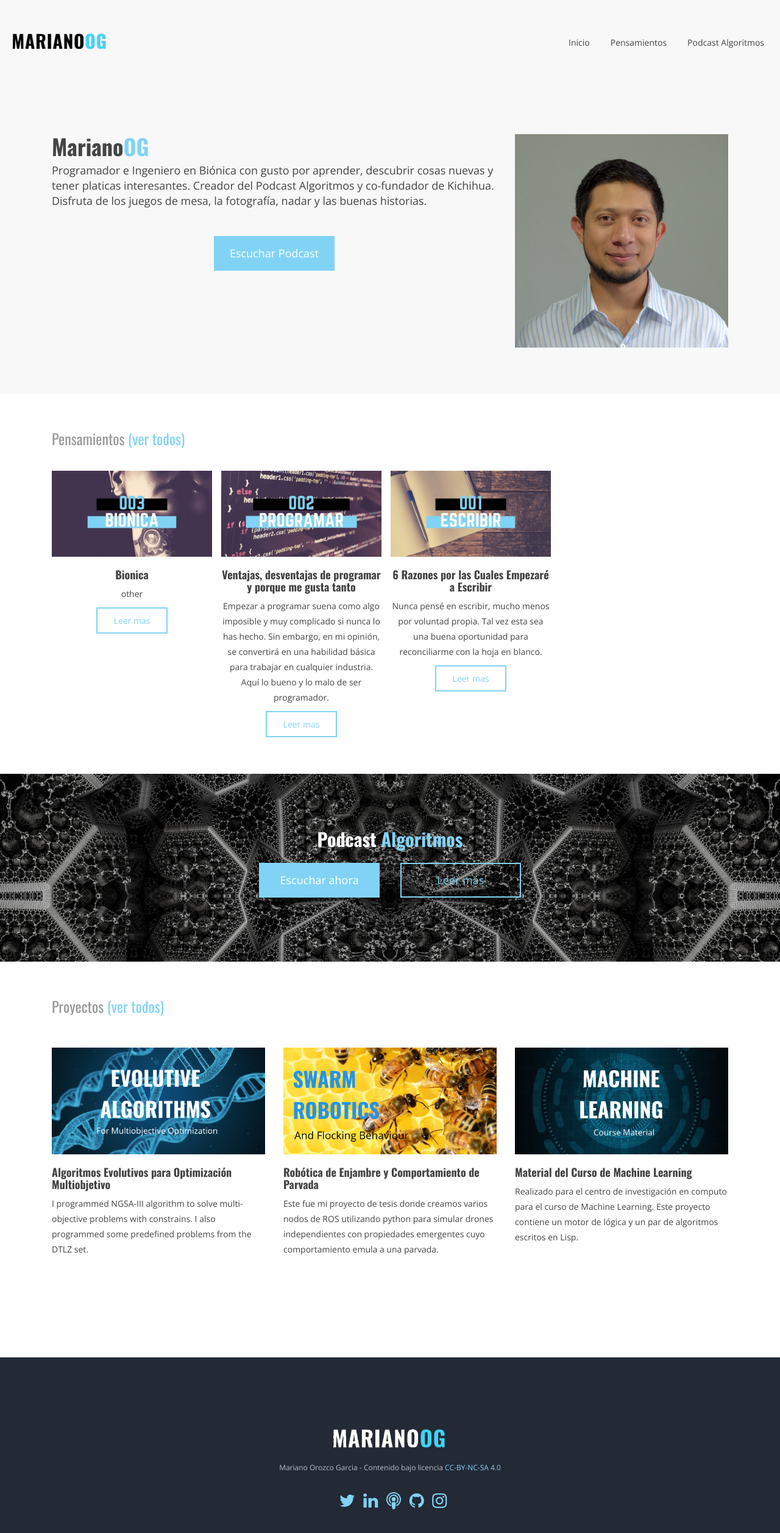
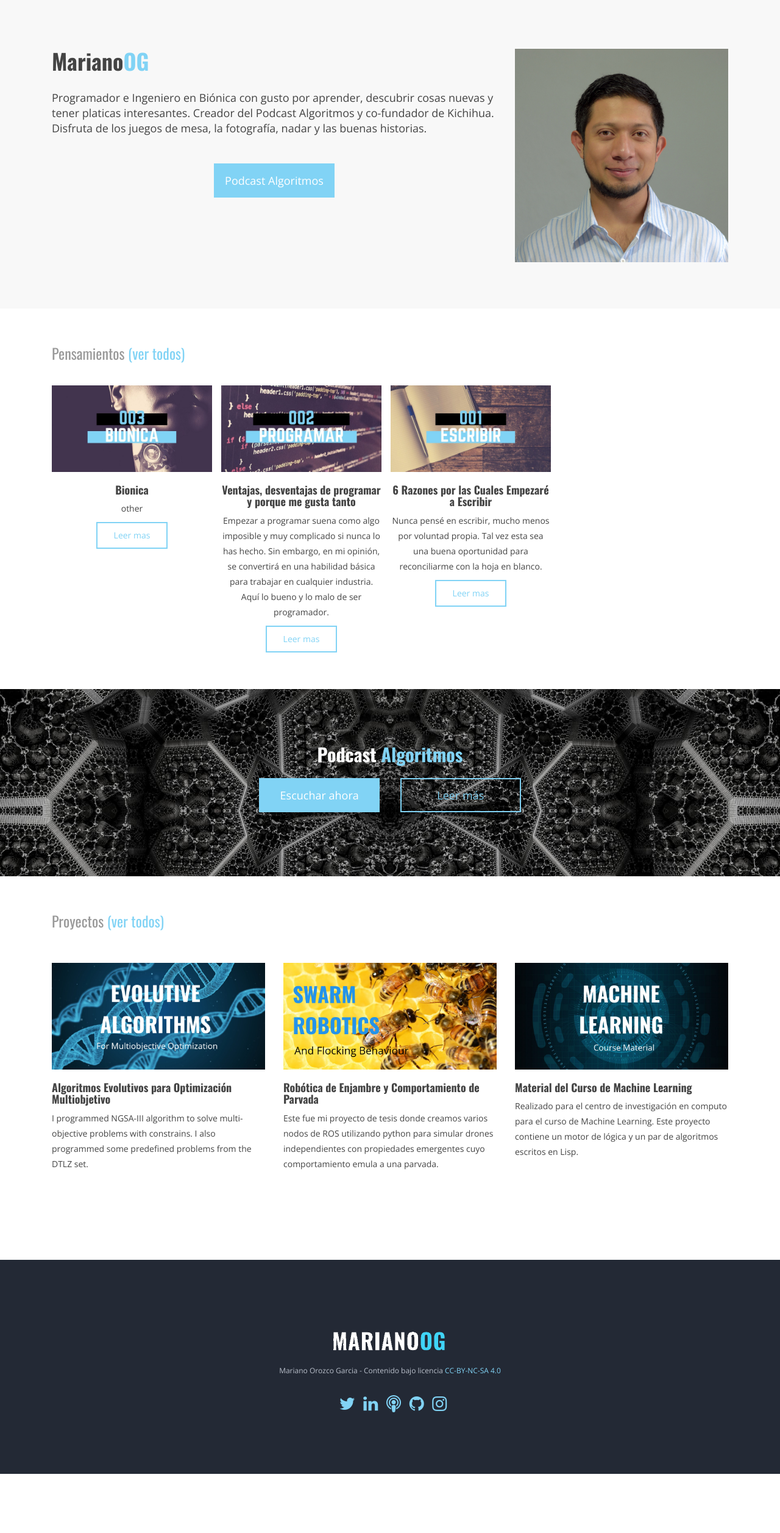
Before and after one commit to MarianoOG/marianoog.github.io, a Jekyll site: the page built from index.html, in a window 1280 px wide. Shown: the top 2514 px of the page at 61% size. Built offline with Jekyll 4.4.1, drawn with Linux system fonts in a browser that asks for light colours.

Commit message:
center and titles

```diff
--- a/Pensamientos.html
+++ b/Pensamientos.html
@@ -8,7 +8,7 @@ canonical: https://marianoog.github.io
 ---
 {% include JB/setup %}
 
-<h1>Pensamientos</h1>
+<h1 class="text-center">Pensamientos</h1>
 <div class="mb-40"></div>
 
 {% for post in site.posts limit:3 %}
@@ -19,7 +19,9 @@ canonical: https://marianoog.github.io
     <div class="blog-post">
       <h3><a href="{{ BASE_PATH }}{{ post.url }}">{{ post.title }}</a></h3>
       <p>{{ post.tagline }}</p>
-      <a class="btn btn-common" href="{{ BASE_PATH }}{{ post.url }}">Leer mas</a>
+      <div class="text-center">
+        <a class="btn btn-common" href="{{ BASE_PATH }}{{ post.url }}">Leer mas</a>
+      </div>
     </div>
   </div>
   <div class="mb-40"></div>
--- a/_includes/themes/bootstrap/default.html
+++ b/_includes/themes/bootstrap/default.html
@@ -64,12 +64,13 @@
 
   <div class="wrapper">
       <!--Home page style-->
-      {% include themes/bootstrap/nav-bar.html %}
+      {% unless page.title == "MarianoOG" %}
+        {% include themes/bootstrap/nav-bar.html %}
+      {% endunless %}
 
       {{ content }}
 
       {% unless page.title == "Error 404 | MarianoOG" %}
-        <br>
         {% include themes/bootstrap/footer.html %}
       {% endunless %}
   </div>
--- a/_includes/themes/bootstrap/episode.html
+++ b/_includes/themes/bootstrap/episode.html
@@ -5,7 +5,8 @@
 
       <div class="col">
         <div class="hero-content-v2" style="margin-top:10px!important;">
-          <h1>Notas del episodio<br><strong><span class="text-primary">{{ page.cap }} {{ page.title }}</span></strong></h1>
+          <h3>Notas del episodio:</h3>
+          <h1><span class="text-primary">{{ page.title }}</span></h1>
           {% if page.tagline %}
             <p>
               {{ page.tagline }}
--- a/index.html
+++ b/index.html
@@ -17,8 +17,9 @@ canonical: https://marianoog.github.io
         <div class="col-xs-12 col-sm-8">
           <div class="hero-content-v2">
             <h1>Mariano<span class="text-primary">OG</span></h1>
+            <br>
             <p>{{ site.author.description }}</p>
-            <p class="text-center"><a href="https://ona309.com/Podcast" class="page-scroll btn btn-lg btn-default-filled">Escuchar Podcast</i></a></p>
+            <p class="text-center"><a href="{{ BASE_PATH }}/PodcastAlgoritmos" class="page-scroll btn btn-lg btn-default-filled">Podcast Algoritmos</i></a></p>
           </div>
         </div>
 
@@ -43,7 +44,7 @@ canonical: https://marianoog.github.io
   <section id="blog">
     <div class="container">
       <div id="posts-carousel" class="owl-carousel">
-        {% for post in site.posts limit:9 %}
+        {% for post in site.posts limit:3 %}
           <div class="blog block carousel-post text-center">
             {% if post.img %}
               <img src="{{ BASE_PATH }}/assets/images/{{ post.img }}" alt="Post image of {{ post.title }}">
@@ -70,7 +71,7 @@ canonical: https://marianoog.github.io
             <div class="col-md-12 header-content">
               <h2 class="animated fadeInDown"><span class="text-white">Podcast</span> <span class="text-primary">Algoritmos</span></h2>
               <a href="https://ona309.com/Podcast" class="btn btn-lg btn-default-filled animated fadeInUp">Escuchar ahora</a>
-              <a href="https://ona309.com/Algoritmos" class="btn btn-lg btn-common animated fadeInUp">Leer más</a>
+              <a href="{{ BASE_PATH }}/PodcastAlgoritmos" class="btn btn-lg btn-common animated fadeInUp">Leer más</a>
             </div>
           </div>
         </div>
```
